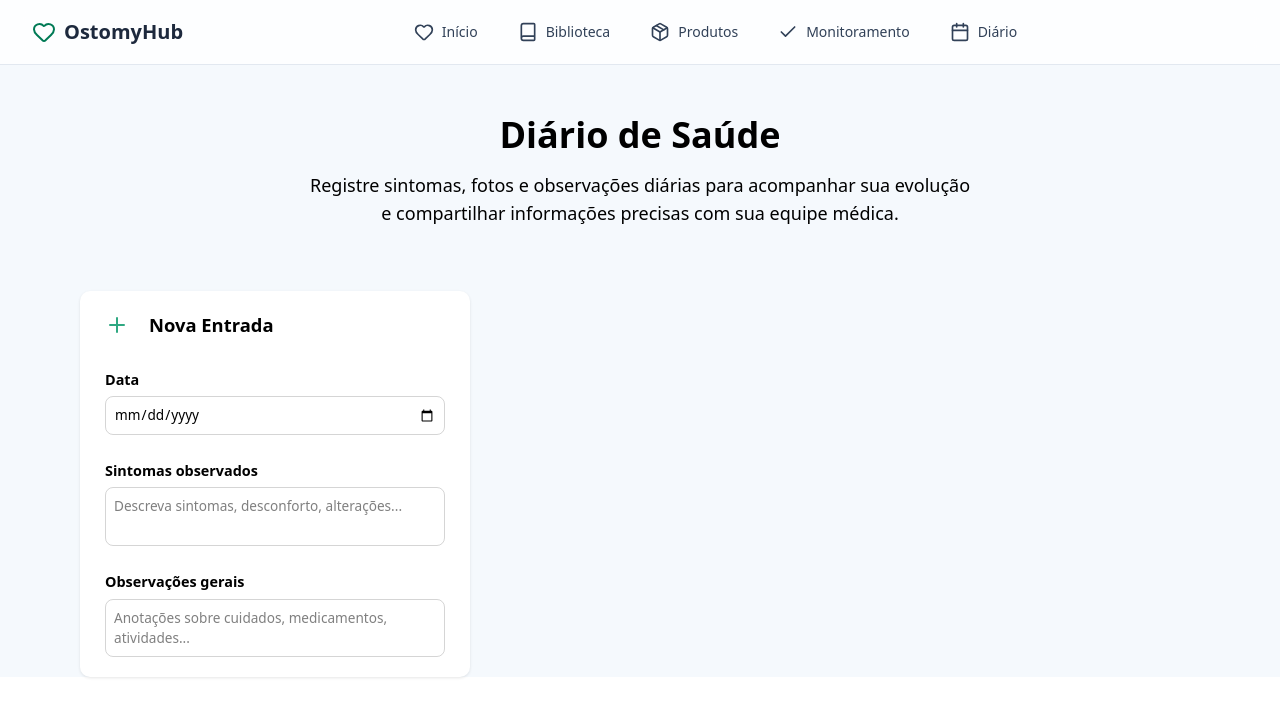
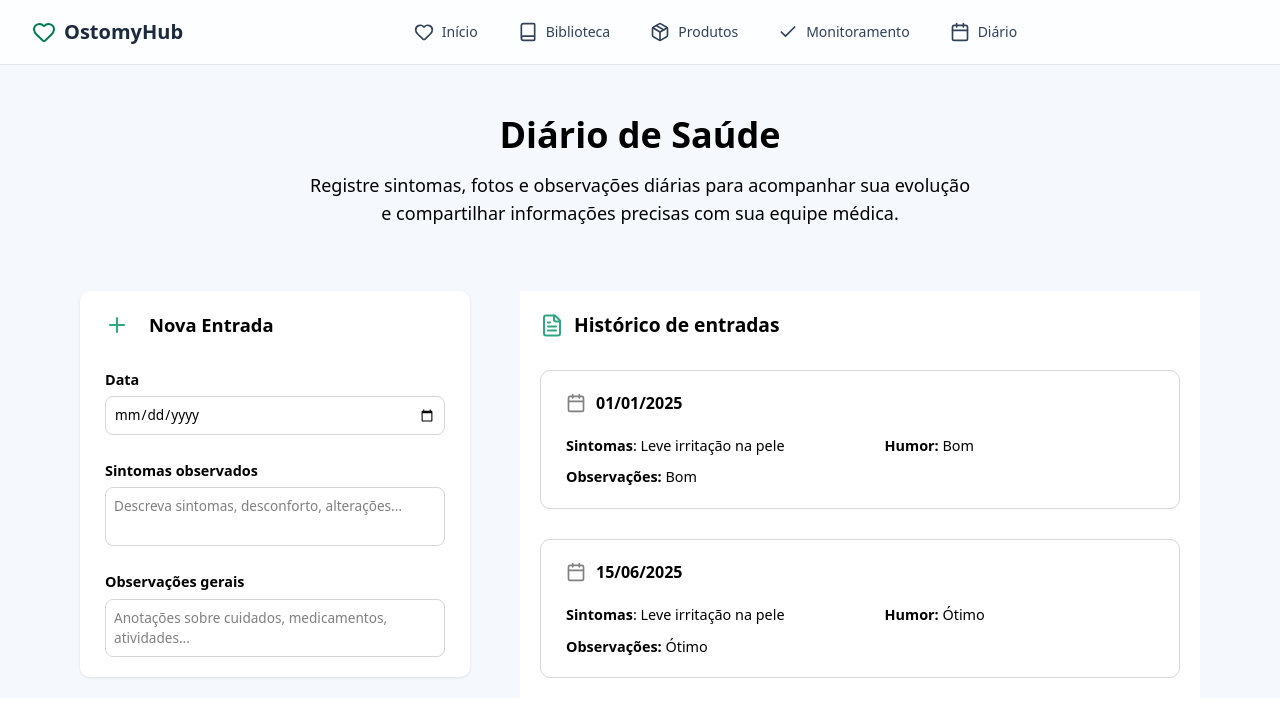
Before and after one commit to StomaHub/StomaHubView, a React (Vite) app: page /daily in a window 1280 px wide. Shown: the top 718 px of the page. Built offline with nearby package versions, Linux system fonts and the light colour scheme.

Commit message:
Adição do componente de histórico
Adicionando componente que exibe os registros do histórico do diário do usuário

```diff
--- /dev/null
+++ b/src/components/dailyHistory/index.tsx
@@ -0,0 +1,29 @@
+import DailyHistoryCard from "../dailyHistoryCard";
+import "./styles.css"
+
+export default function DailyHistory() {
+    return (
+        <section className="daily-history-section">
+            <div className="title-container flex justify-left gap-[10px]">
+                <img src="/icons/pageLine.svg" alt="historico" />
+                <h2>Histórico de entradas</h2>
+            </div>
+
+            <div className="cards-history-section flex flex-col gap-[30px]">
+                <DailyHistoryCard
+                    date="01/01/2025"
+                    humor="Bom"
+                    observation="Usei um hidratante no local"
+                    symptoms="Leve irritação na pele"
+                />
+
+                <DailyHistoryCard
+                    date="15/06/2025"
+                    humor="Ótimo"
+                    observation="Usei um hidratante no local"
+                    symptoms="Leve irritação na pele"
+                />
+            </div>
+        </section>
+    );
+}
--- /dev/null
+++ b/src/components/dailyHistory/styles.css
@@ -0,0 +1,12 @@
+.daily-history-section {
+    background-color: #fff;
+    display: flex;
+    padding: 20px;
+    flex-direction: column;
+}
+
+.title-container {
+    font-weight: 600;
+    font-size: 1.2rem;
+    margin-bottom: 30px;
+}
--- /dev/null
+++ b/src/components/dailyHistoryCard/index.tsx
@@ -0,0 +1,42 @@
+import "./styles.css"
+
+//Formato das propriedades utilizadas nesse componete
+type DailyHistoryCardProps = {
+    // data de adição do registro
+    date: string,
+
+    // sintomas relatados pelo usuário
+    symptoms: string,
+
+    // humor do usário no dia
+    humor: string,
+
+    // alguma observação reportada pelo usuário
+    observation: string
+}
+
+export default function DailyHistoryCard(data: DailyHistoryCardProps) {
+    return (
+        <section className="card-history-container">
+            <div className="title-card-hisory flex justify-left gap-[10px]">
+                <img src="/icons/calendar.svg" alt="data" />
+                <p className="">{data.date}</p>
+            </div>
+
+            <div className="info-card-container flex flex-col gap-[10px] ">
+                <div className="flex gap-[100px]">
+                    <p>
+                        <span>Sintomas</span>: {data.symptoms}
+                    </p>
+                    <p>
+                        <span>Humor:</span> {data.humor}
+                    </p>
+                </div>
+
+                <p>
+                    <span>Observações:</span> {data.humor}
+                </p>
+            </div>
+        </section>
+    );
+}
--- /dev/null
+++ b/src/components/dailyHistoryCard/styles.css
@@ -0,0 +1,29 @@
+.card-history-container {
+    border: 1px solid #00000028;
+    padding: 20px 25px;
+    border-radius: 10px;
+}
+
+.info-card-container span {
+    font-weight: 600;
+}
+
+.info-card-container {
+    margin-top: 20px;
+}
+
+.info-card-container p {
+    font-size: .9rem;
+}
+
+.title-card-hisory > img {
+    width: 20px;
+}
+
+.title-card-hisory {
+    margin-bottom: 10px;
+}
+
+.title-card-hisory p {
+    font-weight: 600;
+}
--- a/src/pages/daily/index.tsx
+++ b/src/pages/daily/index.tsx
@@ -1,4 +1,5 @@
 import DailyForm from "../../components/dailyForm";
+import DailyHistory from "../../components/dailyHistory";
 import Navegation from "../../components/navBar/navBarLinks";
 import Title from "../../components/title/Title";
 import "./styles.css"
@@ -15,6 +16,8 @@ export default function Daily() {
 
             <section className="content-daily-container flex justify-between px-[80px]">
                 <DailyForm />
+
+                <DailyHistory />
             </section>
         </section>
     )
--- a/src/pages/daily/styles.css
+++ b/src/pages/daily/styles.css
@@ -1,3 +1,17 @@
 .daily-container h2:first-child {
     margin-top: 50px;
 }
+
+.content-daily-container {
+    display: flex;
+    justify-content: space-between;
+    gap: 50px;
+}
+
+.daily-container section:nth-child(2) {
+    flex-grow: 1;
+}
+
+.content-daily-container {
+    align-items: flex-start;
+}
```
Also changed, not shown: public/icons/calendar.svg (added), public/icons/pageLine.svg (added).
